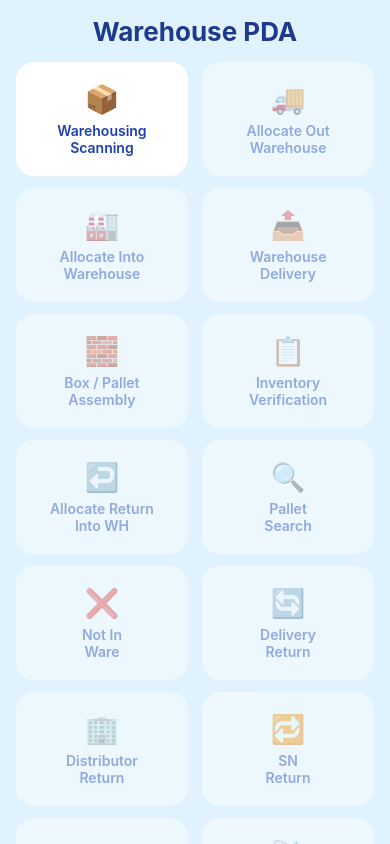
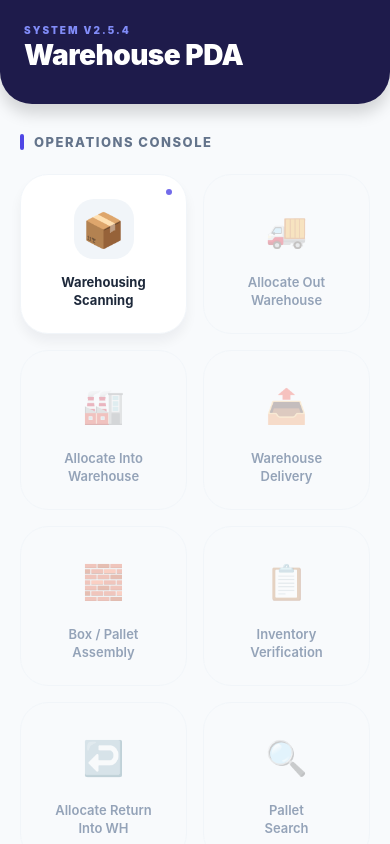
Before and after one commit to leilanini32-arch/MyProject, a React Native app: screen /Menu in a window 390 px wide. Built offline with nearby package versions, Linux system fonts and the light colour scheme.

Commit message:
Description de ce que tu as fait

```diff
--- a/src/screens/Menu.tsx
+++ b/src/screens/Menu.tsx
@@ -1,12 +1,18 @@
+
 import React from "react";
 import {
+  View,
   Text,
   ScrollView,
   TouchableOpacity,
   StyleSheet,
-  View,
+  SafeAreaView,
+  StatusBar,
+  Dimensions,
+  Alert,
 } from "react-native";
-import { useNavigation } from "@react-navigation/native";
+
+const { width } = Dimensions.get("window");
 
 const menuItems = [
   { title: "Warehousing\nScanning", icon: "📦", screen: "WarehousingScanning" },
@@ -25,97 +31,274 @@ const menuItems = [
   { title: "Allocate Out\nSAP", icon: "📡" },
 ];
 
-export default function Menu() {
-  const navigation = useNavigation<any>();
+export default function Menu({ navigation }: any) {
+  const handleNavigation = (item: any) => {
+    if (item.screen) {
+      // In a real navigation setup, this would use navigation.navigate(item.screen)
+      if (navigation && navigation.navigate) {
+        navigation.navigate(item.screen);
+      } else {
+        Alert.alert("Navigation", `Opening ${item.title.replace('\n', ' ')}`);
+      }
+    } else {
+      Alert.alert("Restricted Access", "This module is currently undergoing maintenance.");
+    }
+  };
+
+  const handleExit = () => {
+    Alert.alert(
+      "Confirm Exit",
+      "Are you sure you want to terminate the current session?",
+      [
+        { text: "Cancel", style: "cancel" },
+        {
+          text: "Exit",
+          style: "destructive",
+          onPress: () => navigation?.goBack ? navigation.goBack() : null
+        }
+      ]
+    );
+  };
 
   return (
-    <ScrollView contentContainerStyle={styles.container}>
-      <Text style={styles.title}>Warehouse PDA</Text>
+    <SafeAreaView style={styles.safeArea}>
+      <StatusBar barStyle="light-content" backgroundColor="#1E1B4B" />
+
+      {/* ENTERPRISE HEADER */}
+      <View style={styles.header}>
+        <View>
+          <Text style={styles.headerSubtitle}>SYSTEM v2.5.4</Text>
+          <Text style={styles.headerTitle}>Warehouse PDA</Text>
+        </View>
+      </View>
+
+      <ScrollView
+        contentContainerStyle={styles.scrollContainer}
+        showsVerticalScrollIndicator={false}
+      >
+        <View style={styles.sectionHeader}>
+          <View style={styles.sectionIndicator} />
+          <Text style={styles.sectionTitle}>Operations Console</Text>
+        </View>
 
         <View style={styles.grid}>
-        {menuItems.map((item, index) => (
+          {menuItems.map((item, index) => {
+            const isEnabled = !!item.screen;
+            return (
               <TouchableOpacity
                 key={index}
                 style={[
                   styles.card,
-              !item.screen && styles.disabledCard,
+                  !isEnabled && styles.disabledCard,
                 ]}
-            activeOpacity={0.8}
-            disabled={!item.screen}
-            onPress={() => item.screen && navigation.navigate(item.screen)}
+                activeOpacity={0.7}
+                disabled={!isEnabled}
+                onPress={() => handleNavigation(item)}
               >
+                <View style={[styles.iconBox, !isEnabled && styles.disabledIconBox]}>
                   <Text style={styles.icon}>{item.icon}</Text>
-            <Text style={styles.cardText}>{item.title}</Text>
+                </View>
+                <Text style={[styles.cardText, !isEnabled && styles.disabledText]}>
+                  {item.title}
+                </Text>
+                {isEnabled && <View style={styles.activeDot} />}
               </TouchableOpacity>
-        ))}
+            );
+          })}
         </View>
 
-      <TouchableOpacity style={styles.exitButton}
-      onPress={() => navigation.goBack()}>
-        <Text style={styles.exitText}>EXIT</Text>
+        {/* LOGOUT / EXIT ACTION */}
+        <TouchableOpacity
+          style={styles.exitButton}
+          activeOpacity={0.8}
+          onPress={handleExit}
+        >
+          <Text style={styles.exitText}>TERMINATE SESSION</Text>
         </TouchableOpacity>
+
+        <View style={styles.footerInfo}>
+          <Text style={styles.footerText}>Authorized Personal Only</Text>
+          <Text style={styles.footerText}>Secure Connection Active</Text>
+        </View>
       </ScrollView>
+    </SafeAreaView>
   );
 }
 
 const styles = StyleSheet.create({
-  container: {
-    padding: 16,
-    backgroundColor: "#E0F2FE",
-    flexGrow: 1,
+  safeArea: {
+    flex: 1,
+    backgroundColor: "#F8FAFC",
   },
-
-  title: {
-    fontSize: 26,
-    fontWeight: "bold",
-    textAlign: "center",
-    color: "#1E3A8A",
-    marginBottom: 15,
+  header: {
+    backgroundColor: "#1E1B4B",
+    paddingHorizontal: 24,
+    paddingTop: 24,
+    paddingBottom: 32,
+    flexDirection: 'row',
+    justifyContent: 'space-between',
+    alignItems: 'center',
+    borderBottomLeftRadius: 32,
+    borderBottomRightRadius: 32,
+    shadowColor: "#000",
+    shadowOffset: { width: 0, height: 10 },
+    shadowOpacity: 0.15,
+    shadowRadius: 15,
+    elevation: 8,
   },
-
+  headerSubtitle: {
+    color: "#818CF8",
+    fontSize: 10,
+    fontWeight: "900",
+    textTransform: "uppercase",
+    letterSpacing: 2,
+    marginBottom: 2,
+  },
+  headerTitle: {
+    color: "#FFFFFF",
+    fontSize: 28,
+    fontWeight: "900",
+    letterSpacing: -0.5,
+  },
+  userBadge: {
+    padding: 2,
+    borderRadius: 25,
+    backgroundColor: 'rgba(255,255,255,0.1)',
+  },
+  avatar: {
+    width: 44,
+    height: 44,
+    borderRadius: 22,
+    backgroundColor: "#4F46E5",
+    alignItems: 'center',
+    justifyContent: 'center',
+    borderWidth: 2,
+    borderColor: 'rgba(255,255,255,0.3)',
+  },
+  avatarText: {
+    color: '#FFF',
+    fontWeight: '800',
+    fontSize: 16,
+  },
+  scrollContainer: {
+    padding: 20,
+    paddingBottom: 40,
+  },
+  sectionHeader: {
+    flexDirection: 'row',
+    alignItems: 'center',
+    marginBottom: 24,
+    marginTop: 10,
+  },
+  sectionIndicator: {
+    width: 4,
+    height: 16,
+    backgroundColor: '#4F46E5',
+    borderRadius: 2,
+    marginRight: 10,
+  },
+  sectionTitle: {
+    fontSize: 13,
+    fontWeight: "800",
+    color: "#64748B",
+    textTransform: "uppercase",
+    letterSpacing: 1.5,
+  },
   grid: {
     flexDirection: "row",
     flexWrap: "wrap",
     justifyContent: "space-between",
   },
-
   card: {
-    width: "48%",
-    backgroundColor: "#fff",
-    borderRadius: 18,
+    width: (width - 56) / 2,
+    backgroundColor: "#FFFFFF",
+    borderRadius: 28,
+    paddingVertical: 24,
+    paddingHorizontal: 16,
+    marginBottom: 16,
+    alignItems: "center",
+    justifyContent: 'center',
+    borderWidth: 1,
+    borderColor: "#F1F5F9",
+    shadowColor: "#0F172A",
+    shadowOffset: { width: 0, height: 8 },
+    shadowOpacity: 0.05,
+    shadowRadius: 12,
+    elevation: 3,
+  },
+  disabledCard: {
+    backgroundColor: "#F8FAFC",
+    borderColor: "#F1F5F9",
+    elevation: 0,
+    shadowOpacity: 0,
+  },
+  iconBox: {
+    width: 60,
+    height: 60,
+    borderRadius: 20,
+    backgroundColor: "#F1F5F9",
+    alignItems: 'center',
+    justifyContent: 'center',
+    marginBottom: 14,
+  },
+  disabledIconBox: {
+    backgroundColor: "transparent",
+    opacity: 0.3,
+  },
+  icon: {
+    fontSize: 34,
+  },
+  cardText: {
+    fontSize: 13,
+    fontWeight: "700",
+    textAlign: "center",
+    color: "#1E293B",
+    lineHeight: 18,
+  },
+  disabledText: {
+    color: "#94A3B8",
+    fontWeight: "600",
+  },
+  activeDot: {
+    position: 'absolute',
+    top: 14,
+    right: 14,
+    width: 6,
+    height: 6,
+    borderRadius: 3,
+    backgroundColor: '#4F46E5',
+    opacity: 0.8,
+  },
+  exitButton: {
+    backgroundColor: "#FFFFFF",
     paddingVertical: 20,
-    marginBottom: 12,
+    borderRadius: 24,
+    marginTop: 24,
     alignItems: "center",
-    elevation: 4,
+    borderWidth: 1.5,
+    borderColor: "#FEE2E2",
+    shadowColor: "#EF4444",
+    shadowOffset: { width: 0, height: 4 },
+    shadowOpacity: 0.1,
+    shadowRadius: 8,
+    elevation: 2,
   },
-
-  disabledCard: {
-    opacity: 0.4,
+  exitText: {
+    color: "#EF4444",
+    fontSize: 13,
+    fontWeight: "900",
+    letterSpacing: 1.2,
   },
-
-  icon: {
-    fontSize: 28,
-    marginBottom: 6,
+  footerInfo: {
+    marginTop: 32,
+    alignItems: 'center',
   },
-
-  cardText: {
-    fontSize: 14,
-    fontWeight: "600",
-    textAlign: "center",
-    color: "#1E40AF",
-  },
-
-  exitButton: {
-    backgroundColor: "#EF4444",
-    paddingVertical: 18,
-    borderRadius: 16,
-    marginTop: 20,
-    alignItems: "center",
-  },
-
-  exitText: {
-    color: "#fff",
-    fontSize: 18,
-    fontWeight: "bold",
-  },
+  footerText: {
+    color: '#94A3B8',
+    fontSize: 10,
+    fontWeight: '600',
+    textTransform: 'uppercase',
+    letterSpacing: 1,
+    lineHeight: 18,
+  }
 });
```
Lines whose indentation alone changed are shown as unchanged.
